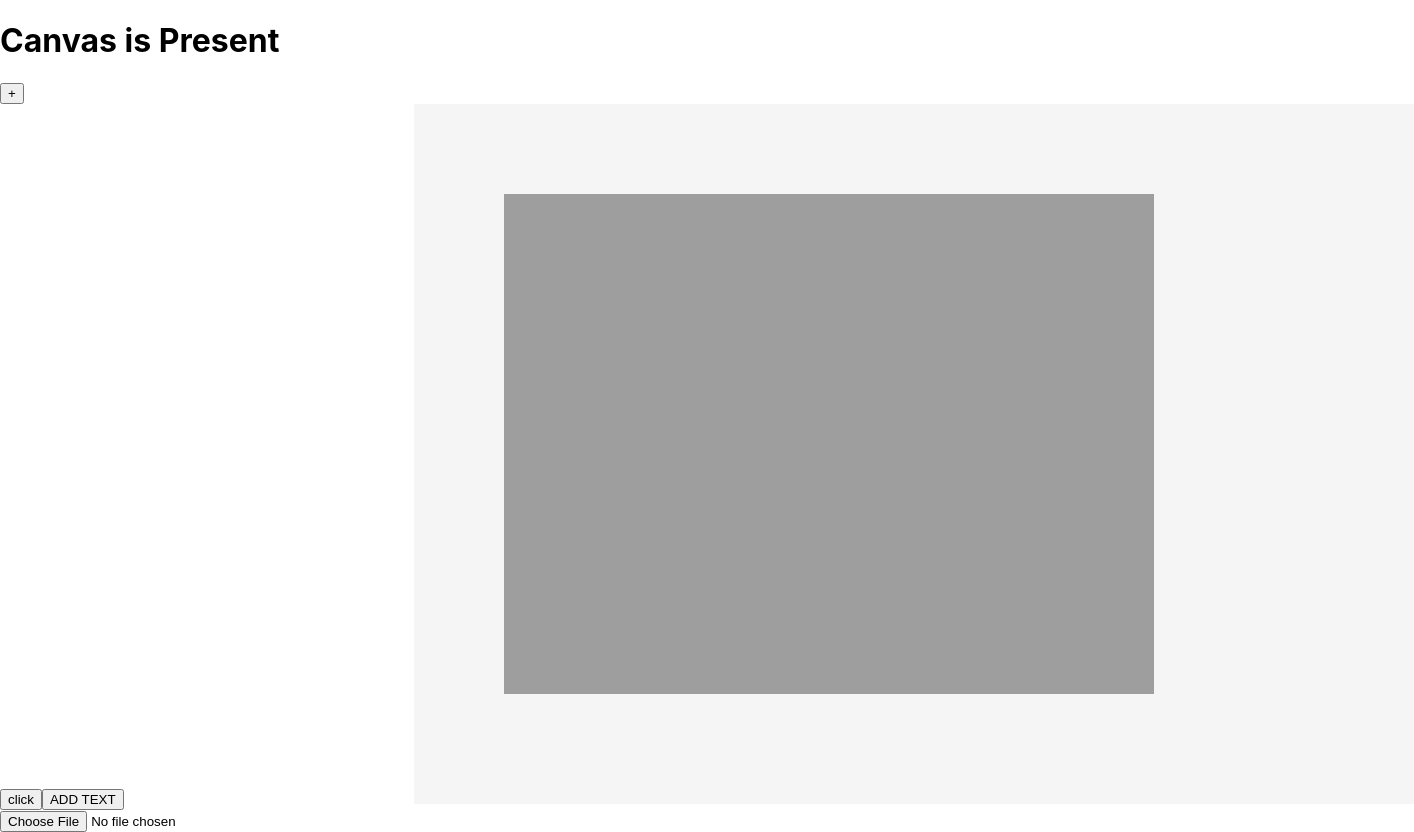
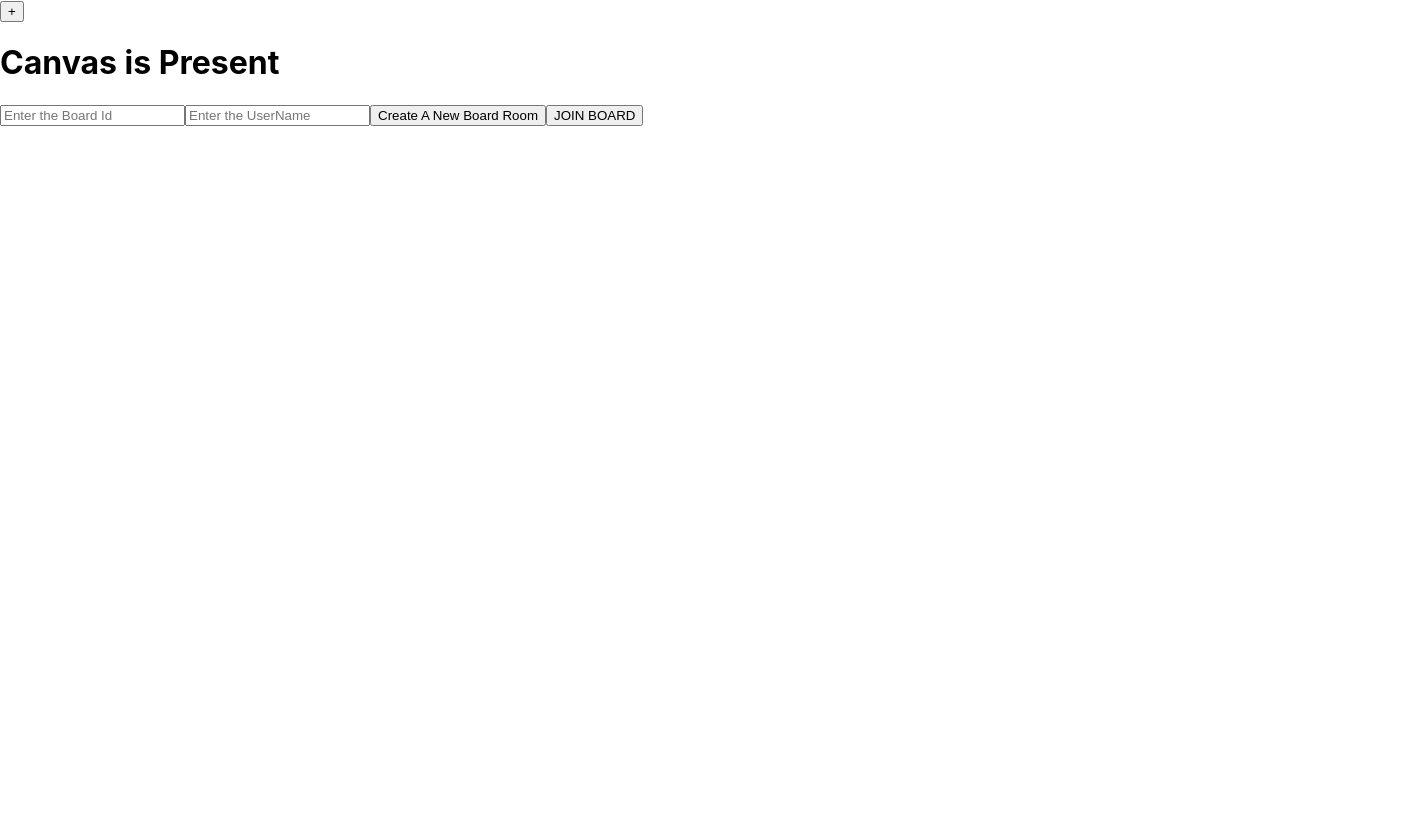
Before and after one commit to sumraharshit/Real_Time_Collaborative_WhiteBoard, a React (Create React App) app: page / in a window 1280 px wide. Shown: the whole page, 1414 px wide, since content can reach past the window. After the commit the page ends 800 px from the top, so only its background shows below. Built offline with nearby package versions, Linux system fonts and the light colour scheme.

Commit message:
server-client setup

```diff
--- a/package.json
+++ b/package.json
@@ -8,6 +8,8 @@
     "@testing-library/user-event": "^13.5.0",
     "react": "^18.2.0",
     "react-dom": "^18.2.0",
+    "react-hot-toast": "^2.4.1",
+    "react-router-dom": "^6.23.0",
     "react-scripts": "5.0.1",
     "web-vitals": "^2.1.4"
   },
--- a/src/App.js
+++ b/src/App.js
@@ -2,6 +2,9 @@ import React from "react";
 import { ReactDOM } from 'react';
 import Canvas from "./Canvas";
 import {useState} from "react";
+import toast,{ Toaster } from "react-hot-toast";
+import { BrowserRouter,Routes,Route } from "react-router-dom";
+import Home from "./Home";
 
 
 
@@ -24,14 +27,26 @@ function App() {
 
   return (
     <div className="App">
+      <button onClick={addCanavas}>+</button>
       <h1>Canvas is Present</h1>
-      <button onClick={addCanavas}>+</button>
+      <BrowserRouter>
+      <Routes>
+        <Route path="/" element={<Home />} />
 
-     {canvasNumber.map((note,index)=>{
+        <Route path="/whiteboard/:boardId" element={canvasNumber.map((note,index)=>{
          return (<Canvas key={index} height={700}
          width={1000}/>);
 
-     })}
+     })}/></Routes> </BrowserRouter>
+      <Toaster position="top-center"></Toaster>
+
+
+
+     {/* {canvasNumber.map((note,index)=>{
+         return (<Canvas key={index} height={700}
+         width={1000}/>);
+
+     })} */}
 
      {/* <Input /> */}
 
--- a/src/Canvas.js
+++ b/src/Canvas.js
@@ -2,6 +2,7 @@ import React, { useRef, useEffect, useState } from "react";
 import UploadFile from './UploadFile';
 import './style.css';
 import Input from "./Input";
+import Home from "./Home";
 
 function Canvas(props) {
     const [drawing, setDrawing] = useState(false);
@@ -78,7 +79,7 @@ function Canvas(props) {
             <canvas ref={canvasRef}
             className="canvas" height={props.height} width={props.width}/>
             <UploadFile imageSource={setDrawImage}/>
-             {displayText && <Input/>}
+             {displayText && <Input placeholder="Add a text"/>}
         </div>
     );
 }
--- /dev/null
+++ b/src/Home.js
@@ -0,0 +1,52 @@
+import React from 'react';
+import { useState } from 'react';
+import ReactDOM from 'react-dom';
+import {v4 as uuidv4} from 'uuid';
+import Input from './Input';
+import toast from 'react-hot-toast';
+import {useNavigate} from "react-router-dom";
+
+function Home(){
+    const navigate = useNavigate();
+
+   const [uniqueId,setUniqueId] = useState("");
+   const [userName,setUserName] = useState("");
+
+   function writeId(event){
+    let newId = event.target.value
+    setUniqueId(newId);
+
+  }
+
+  function writeUserName(event){
+      setUserName(event.target.value);
+  }
+
+   function generateUniqueId(event){
+     event.preventDefault();
+     let id = uuidv4();
+     toast.success('New Board ID Succesfully Generated!');
+     setUniqueId(id);
+    }
+
+    function joinBoard(){
+       if(!uniqueId || !userName){
+        toast.error("Fill the Fields");
+        return;
+       }
+
+       navigate(`/whiteboard/${uniqueId}`, {state: userName});
+       toast.success("Joined Board Successfully!")
+    }
+
+    return (
+        <div>
+            <Input placeholder="Enter the Board Id" value={uniqueId} changeFunction={writeId}/>
+            <Input placeholder="Enter the UserName" value={userName} changeFunction={writeUserName}/>
+             <button onClick={generateUniqueId}>Create A New Board Room</button>
+             <button onClick={joinBoard}>JOIN BOARD</button>
+        </div>
+    )
+}
+
+export default Home;
--- a/src/Input.js
+++ b/src/Input.js
@@ -1,19 +1,12 @@
 import React from "react";
 import ReactDOM from "react";
-import {useState} from "react";
 
 
-function Input(){
-      const [text,setText] = useState("");
+function Input(props){
 
-      function changeText(event){
-        const newText = event.target.value
-        setText(newText);
-        console.log(text);
-      }
 
     return (
-        <input type="text" onChange={changeText} placeholder="Add a text" value={text}/>
+        <input type="text" placeholder={props.placeholder} value={props.value} onChange={props.changeFunction}/>
     )
 }
 
--- a/src/style.css
+++ b/src/style.css
@@ -2,7 +2,6 @@
     background-color: whitesmoke;
     position: relative;
     left: 290px;
-
 }
 
 .uploadedImage{
```
Also changed, not shown: src/socket.js (+1 -18 lines), src/logo.svg (deleted), 1 other file (tests, documents, lock files or other folders).
